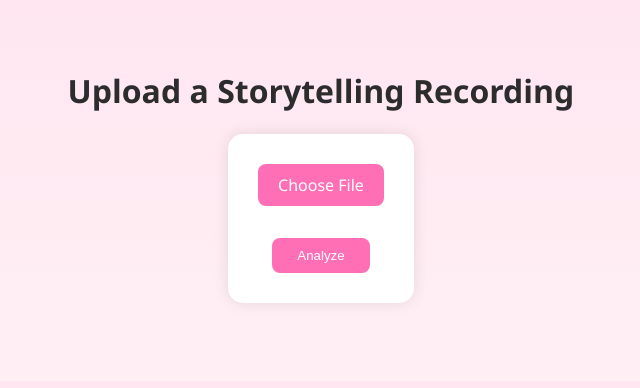
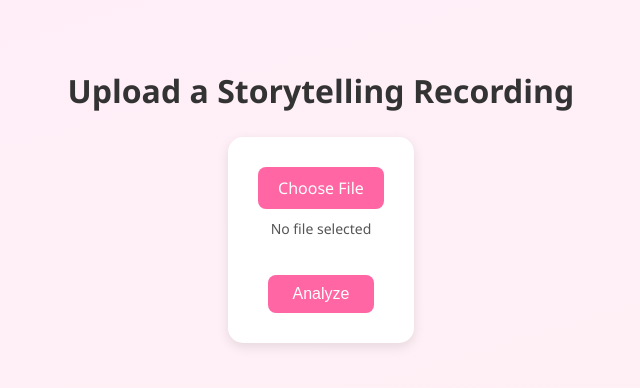
Before and after one commit to MichelleBeni/audioWeb, a Flask app: template templates/upload_interface.html in a window 1280 px wide. Shown: the top 388 px of the page, without its empty margins (319-959 px from the left). Run offline with Flask 3, Linux system fonts and the light colour scheme; the template is opened without the code that fills it, so the values that code supplies are empty.

Commit message:
Update upload_interface.html

```diff
--- a/templates/upload_interface.html
+++ b/templates/upload_interface.html
@@ -1,32 +1,35 @@
 <!DOCTYPE html>
 <html>
 <head>
-    <title>Storytelling Analysis</title>
+    <title>Storytelling Analyzer</title>
     <style>
         body {
             font-family: 'Segoe UI', sans-serif;
-            background: linear-gradient(to bottom, #ffe6f0, #fff0f5);
-            display: flex;
-            flex-direction: column;
-            align-items: center;
+            background: linear-gradient(to bottom right, #ffeef8, #fff0f5);
+            color: #333;
+            text-align: center;
             padding: 40px;
         }
+
         h1 {
-            color: #2c2c2c;
+            font-size: 32px;
+            margin-bottom: 25px;
         }
+
         .upload-box {
             background-color: white;
             padding: 30px;
             border-radius: 15px;
-            box-shadow: 0 0 15px rgba(0,0,0,0.1);
-            margin-bottom: 30px;
-            text-align: center;
+            display: inline-block;
+            box-shadow: 0 4px 12px rgba(0,0,0,0.1);
         }
+
         input[type="file"] {
             display: none;
         }
-        .custom-file-upload {
-            background-color: #ff6fb5;
+
+        .file-label {
+            background-color: #ff66a3;
             color: white;
             padding: 10px 20px;
             border-radius: 8px;
@@ -34,17 +37,30 @@
             display: inline-block;
             margin-bottom: 10px;
         }
+
+        #file-name {
+            font-size: 14px;
+            color: #555;
+            margin-bottom: 15px;
+        }
+
         button {
-            background-color: #ff6fb5;
+            background-color: #ff66a3;
             color: white;
             padding: 10px 25px;
             border: none;
             border-radius: 8px;
+            font-size: 16px;
             cursor: pointer;
         }
-        .plots img {
+
+        .results {
+            margin-top: 30px;
+        }
+
+        img {
             max-width: 400px;
-            margin: 15px;
+            margin: 20px;
             border-radius: 10px;
             box-shadow: 0 0 8px rgba(0,0,0,0.15);
         }
@@ -52,31 +68,31 @@
 </head>
 <body>
     <h1>Upload a Storytelling Recording</h1>
+
     <div class="upload-box">
-        <form method="post" enctype="multipart/form-data" action="/analyze">
-            <label for="file-upload" class="custom-file-upload">Choose File</label>
-            <input id="file-upload" type="file" name="file" onchange="updateFilename(this)">
-            <div id="filename"></div>
+        <form action="/analyze" method="post" enctype="multipart/form-data">
+            <label class="file-label" for="file-upload">Choose File</label>
+            <input type="file" id="file-upload" name="file" accept=".wav" required onchange="updateFileName(this)">
+            <div id="file-name">No file selected</div>
             <br>
             <button type="submit">Analyze</button>
         </form>
     </div>
 
-    {% if pitch_var %}
-    <div>
-        <strong>Pitch Variability:</strong> {{ pitch_var }}<br>
-        <strong>Pitch Change Rate:</strong> {{ pitch_rate }}<br>
-    </div>
-    <h3>Scatter Plots:</h3>
-    <div class="plots">
-        <img src="{{ url_for('plot_file', filename=expressiveness_plot) }}" alt="Expressiveness Plot">
-        <img src="{{ url_for('plot_file', filename=clarity_plot) }}" alt="Clarity Plot">
+    {% if pitch_variability %}
+    <div class="results">
+        <p><strong>Pitch Variability:</strong> {{ pitch_variability }}</p>
+        <p><strong>Pitch Change Rate:</strong> {{ pitch_change_rate }}</p>
+        <h3>Scatter Plots</h3>
+        <img src="{{ plots['expressiveness'] }}" alt="Expressiveness Plot">
+        <img src="{{ plots['clarity'] }}" alt="Clarity Plot">
     </div>
     {% endif %}
 
     <script>
-        function updateFilename(input) {
-            document.getElementById('filename').textContent = input.files[0].name;
+        function updateFileName(input) {
+            const fileName = input.files[0] ? input.files[0].name : "No file selected";
+            document.getElementById("file-name").textContent = fileName;
         }
     </script>
 </body>
```
